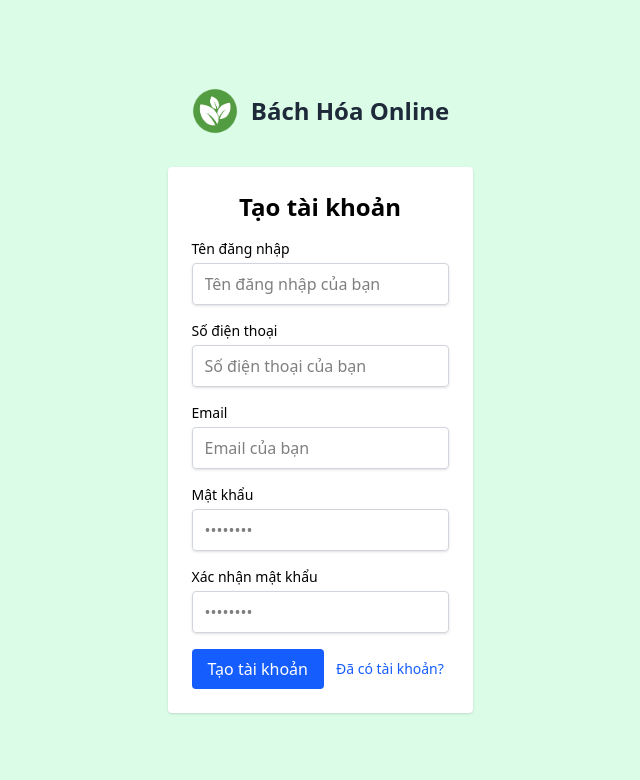
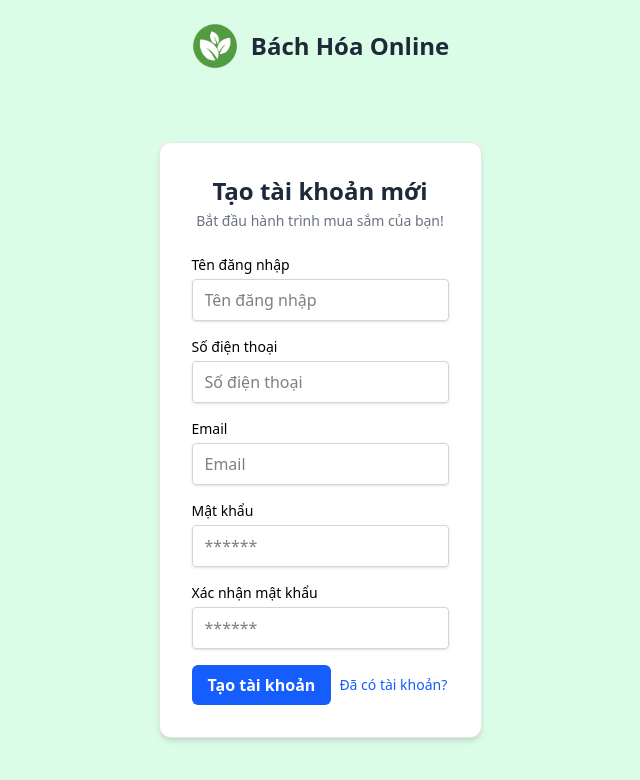
Before and after one commit to trijaze/E-commerce_Website, a React (Vite) app in the folder bachhoa-frontend/: page /register in a window 1280 px wide. Shown: the top 780 px of the page, without its empty margins (320-960 px from the left). Built offline with nearby package versions, Linux system fonts and the light colour scheme.

Commit message:
update hien thi loi

```diff
--- a/bachhoa-frontend/src/pages/Login.tsx
+++ b/bachhoa-frontend/src/pages/Login.tsx
@@ -5,6 +5,7 @@ import { useAppDispatch, useAppSelector } from '../app/hooks';
 import { login as loginAction } from '../features/auth/authSlice';
 import { Navigate, Link, useNavigate } from 'react-router-dom';
 import { useState } from 'react';
+import { Card } from '@/components/ui/Card';
 
 // Schema validation cho form đăng nhập
 const schema = z.object({
@@ -49,7 +50,10 @@ export default function Login() {
 
   return (
     <div className="max-w-l mx-auto p-6 bg-white shadow rounded">
-      <h2 className="text-2xl font-semibold mb-4 text-center">Đăng nhập</h2>
+      <div className="text-center mb-6">
+        <h1 className="text-2xl font-bold text-gray-800">Đăng nhập</h1>
+        <p className="text-gray-500 text-sm mt-1">Đăng nhập để có những trải nghiệm tốt hơn!</p>
+      </div>
 
       {/* Hiển thị thông báo lỗi hoặc thành công */}
       {auth.error && !successMessage && <div className="mb-3 text-red-600 text-sm p-3 bg-red-100 rounded">{auth.error}</div>}
--- a/bachhoa-frontend/src/pages/Register.tsx
+++ b/bachhoa-frontend/src/pages/Register.tsx
@@ -3,9 +3,10 @@ import { z } from 'zod';
 import { zodResolver } from '@hookform/resolvers/zod';
 import { useAppDispatch, useAppSelector } from '../app/hooks';
 import { register as registerAction } from '../features/auth/authSlice';
-import { Navigate, Link, useNavigate } from 'react-router-dom';
+import { Link, useNavigate } from 'react-router-dom';
 import { useState } from 'react';
-import ChangePassword from './ChangePassword';
+import { Card } from '@/components/ui/Card';
+import Button from '@/components/ui/Button';
 
 // Schema validation không thay đổi
 const schema = z
@@ -14,7 +15,7 @@ const schema = z
     phoneNumber: z.string().min(10, 'Số điện thoại không hợp lệ'),
     email: z.string().email('Email không hợp lệ'),
     password: z.string().min(6, 'Mật khẩu phải có ít nhất 6 ký tự'),
-    confirm: z.string().min(6, 'Mật khẩu xác nhận phải có ít nhất 6 ký tự'),
+    confirm: z.string().min(6, 'Mật khẩu xác nhận là bắt buộc'),
   })
   .refine((v) => v.password === v.confirm, {
     message: 'Mật khẩu không khớp',
@@ -26,81 +27,117 @@ type FormData = z.infer<typeof schema>;
 export default function Register() {
   const dispatch = useAppDispatch();
   const auth = useAppSelector((s) => s.auth);
-  const navigate = useNavigate(); // <-- 1. Thêm hook useNavigate
+  const navigate = useNavigate();
 
-  // 2. Thêm state để quản lý thông báo thành công
   const [successMessage, setSuccessMessage] = useState('');
+  //State để quản lý các lỗi chung
+  const [genericError, setGenericError] = useState('');
 
-  const { register, handleSubmit, formState } = useForm<FormData>({
+  //Lấy thêm hàm `setError` từ useForm
+  const { register, handleSubmit, formState: { errors }, setError } = useForm<FormData>({
     resolver: zodResolver(schema),
   });
-  const { errors } = formState;
 
-  // 3. Cập nhật hàm onSubmit để xử lý sau khi đăng ký thành công
   const onSubmit = async (data: FormData) => {
+    // Xóa các thông báo cũ trước khi submit
+    setSuccessMessage('');
+    setGenericError('');
+
     try {
-      // Dùng unwrap() để bắt lỗi nếu thunk bị reject
-      await dispatch(registerAction({ username: data.username, phoneNumber: data.phoneNumber, email: data.email, password: data.password })).unwrap();
+      await dispatch(registerAction({
+        username: data.username,
+        phoneNumber: data.phoneNumber,
+        email: data.email,
+        password: data.password
+      })).unwrap();
 
-      // Nếu không có lỗi, đặt thông báo thành công
       setSuccessMessage('Đăng ký thành công! Đang chuyển đến trang đăng nhập...');
 
-      // Đợi 3 giây để người dùng đọc thông báo, sau đó chuyển hướng
       setTimeout(() => {
         navigate('/login');
       }, 3000);
 
-    } catch (error) {
-      // Lỗi đã được authSlice xử lý và hiển thị qua auth.error, không cần làm gì thêm
-      console.error("Đăng ký thất bại:", error);
+    } catch (error: any) {
+      const errorMessage = error as string;
+      console.error("Đăng ký thất bại:", errorMessage);
+
+      // Dựa vào nội dung của thông báo lỗi từ backend để gán nó vào đúng trường.
+      if (errorMessage.toLowerCase().includes('tên đăng nhập')) {
+        setError('username', { type: 'server', message: errorMessage });
+      } else if (errorMessage.toLowerCase().includes('số điện thoại')) {
+        setError('phoneNumber', { type: 'server', message: errorMessage });
+      } else if (errorMessage.toLowerCase().includes('email')) {
+        setError('email', { type: 'server', message: errorMessage });
+      } else {
+        // Đối với các lỗi khác, hiển thị ở đầu form
+        setGenericError(errorMessage);
+      }
     }
   };
 
   return (
-    <div className="max-w-l mx-auto p-6 bg-white shadow rounded">
-      <h2 className="text-2xl font-semibold mb-4 text-center">Tạo tài khoản</h2>
+    <div className="max-w-2xl mx-auto px-4 py-10">
+      <Card className="shadow-lg rounded-xl border border-gray-200">
+        <div className="p-6 sm:p-8">
+          <div className="text-center mb-6">
+            <h1 className="text-2xl font-bold text-gray-800">Tạo tài khoản mới</h1>
+            <p className="text-gray-500 text-sm mt-1">Bắt đầu hành trình mua sắm của bạn!</p>
+          </div>
 
-      {/* Hiển thị thông báo lỗi hoặc thành công */}
-      {auth.error && !successMessage && <div className="mb-3 text-red-600 text-sm p-3 bg-red-100 rounded">{auth.error}</div>}
-      {successMessage && <div className="mb-3 text-green-700 text-sm p-3 bg-green-100 rounded">{successMessage}</div>}
+          {/* Cập nhật để hiển thị lỗi chung */}
+          {genericError && !successMessage && (
+            <div className="mb-4 text-red-700 text-sm p-3 bg-red-100 rounded-lg">
+              {genericError}
+            </div>
+          )}
+          {successMessage && (
+            <div className="mb-4 text-green-700 text-sm p-3 bg-green-100 rounded-lg">
+              {successMessage}
+            </div>
+          )}
 
           <form onSubmit={handleSubmit(onSubmit)} className="space-y-4">
             <div>
               <label className="block text-sm font-medium mb-1">Tên đăng nhập</label>
-          <input {...register('username')} className="w-full border rounded px-3 py-2" placeholder="Tên đăng nhập của bạn" />
+              <input {...register('username')} className="w-full border rounded px-3 py-2" placeholder="Tên đăng nhập" />
               {errors.username && <p className="text-red-500 text-sm mt-1">{errors.username.message}</p>}
             </div>
 
             <div>
               <label className="block text-sm font-medium mb-1">Số điện thoại</label>
-          <input {...register('phoneNumber')} type="tel" className="w-full border rounded px-3 py-2" placeholder="Số điện thoại của bạn" />
+              <input {...register('phoneNumber')} type="tel" className="w-full border rounded px-3 py-2" placeholder="Số điện thoại" />
               {errors.phoneNumber && <p className="text-red-500 text-sm mt-1">{errors.phoneNumber.message}</p>}
             </div>
 
             <div>
               <label className="block text-sm font-medium mb-1">Email</label>
-          <input {...register('email')} type="email" className="w-full border rounded px-3 py-2" placeholder="Email của bạn" />
+              <input {...register('email')} type="email" className="w-full border rounded px-3 py-2" placeholder="Email" />
               {errors.email && <p className="text-red-500 text-sm mt-1">{errors.email.message}</p>}
             </div>
+
             <div>
               <label className="block text-sm font-medium mb-1">Mật khẩu</label>
-          <input {...register('password')} type="password" className="w-full border rounded px-3 py-2" placeholder="••••••••" />
+              <input {...register('password')} type="password" className="w-full border rounded px-3 py-2" placeholder="******" />
               {errors.password && <p className="text-red-500 text-sm mt-1">{errors.password.message}</p>}
             </div>
 
             <div>
               <label className="block text-sm font-medium mb-1">Xác nhận mật khẩu</label>
-          <input {...register('confirm')} type="password" className="w-full border rounded px-3 py-2" placeholder="••••••••" />
+              <input {...register('confirm')} type="password" className="w-full border rounded px-3 py-2" placeholder="******" />
               {errors.confirm && <p className="text-red-500 text-sm mt-1">{errors.confirm.message}</p>}
             </div>
 
-        <div className="flex items-center gap-x-3">
-          <button type="submit" className="bg-blue-600 text-white px-4 py-2 rounded hover:bg-blue-700 disabled:bg-blue-300" disabled={auth.loading || !!successMessage}>
+            <div className="flex items-center gap-x-2">
+              <Button type="submit" className="w-full sm:w-auto" disabled={auth.loading || !!successMessage}>
                 {auth.loading ? 'Đang tạo...' : 'Tạo tài khoản'}
-          </button>
-          <Link to="/login" className="text-sm text-blue-600 hover:underline">Đã có tài khoản?</Link>
+              </Button>
+              <Link to="/login" className="text-sm text-blue-600 hover:underline">
+                Đã có tài khoản?
+              </Link>
             </div>
           </form>
         </div>
+      </Card>
+    </div>
   );
 }
```
Also changed, not shown: 1 other file (tests, documents, lock files or other folders). Lines whose indentation alone changed are shown as unchanged.
